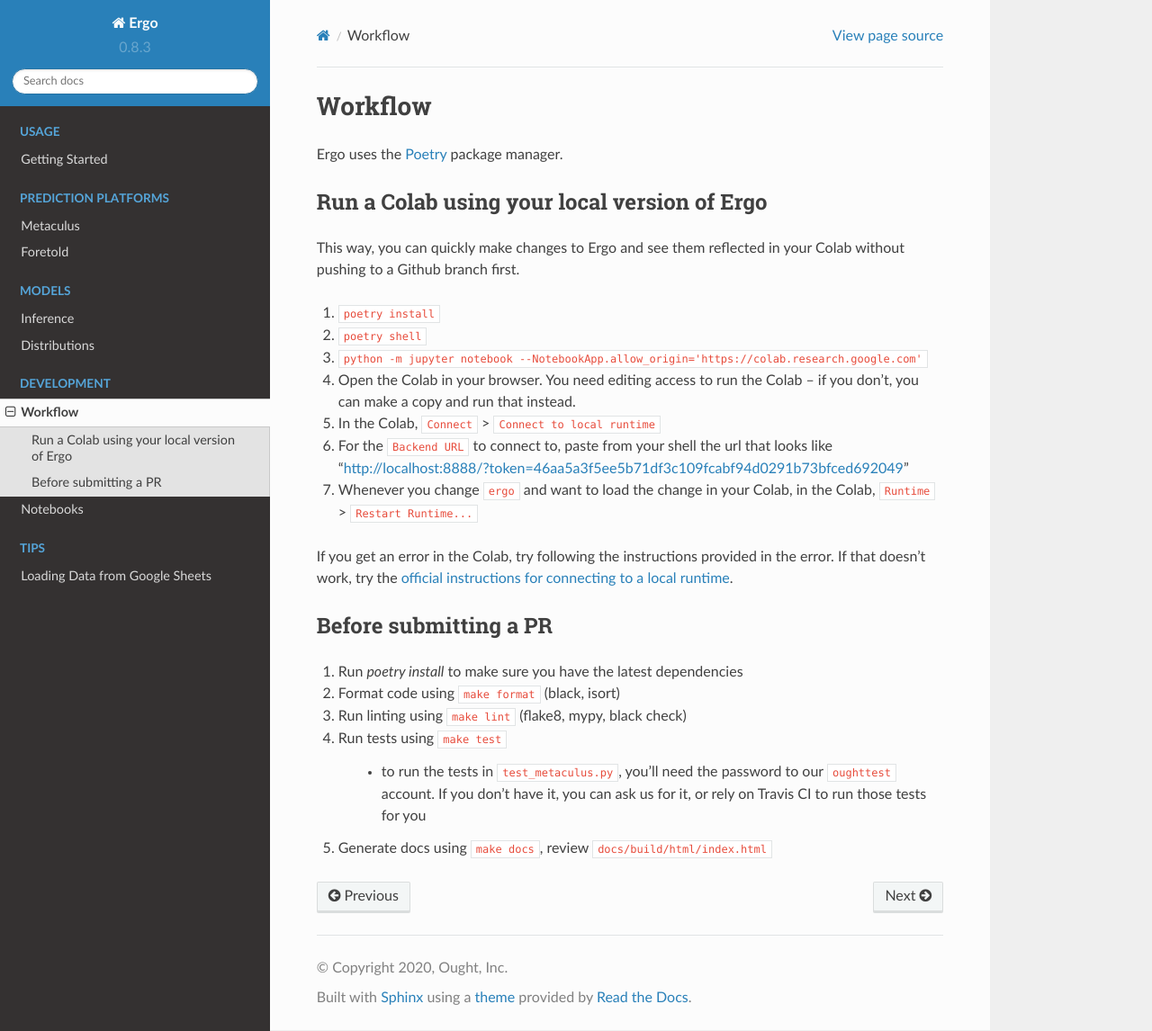
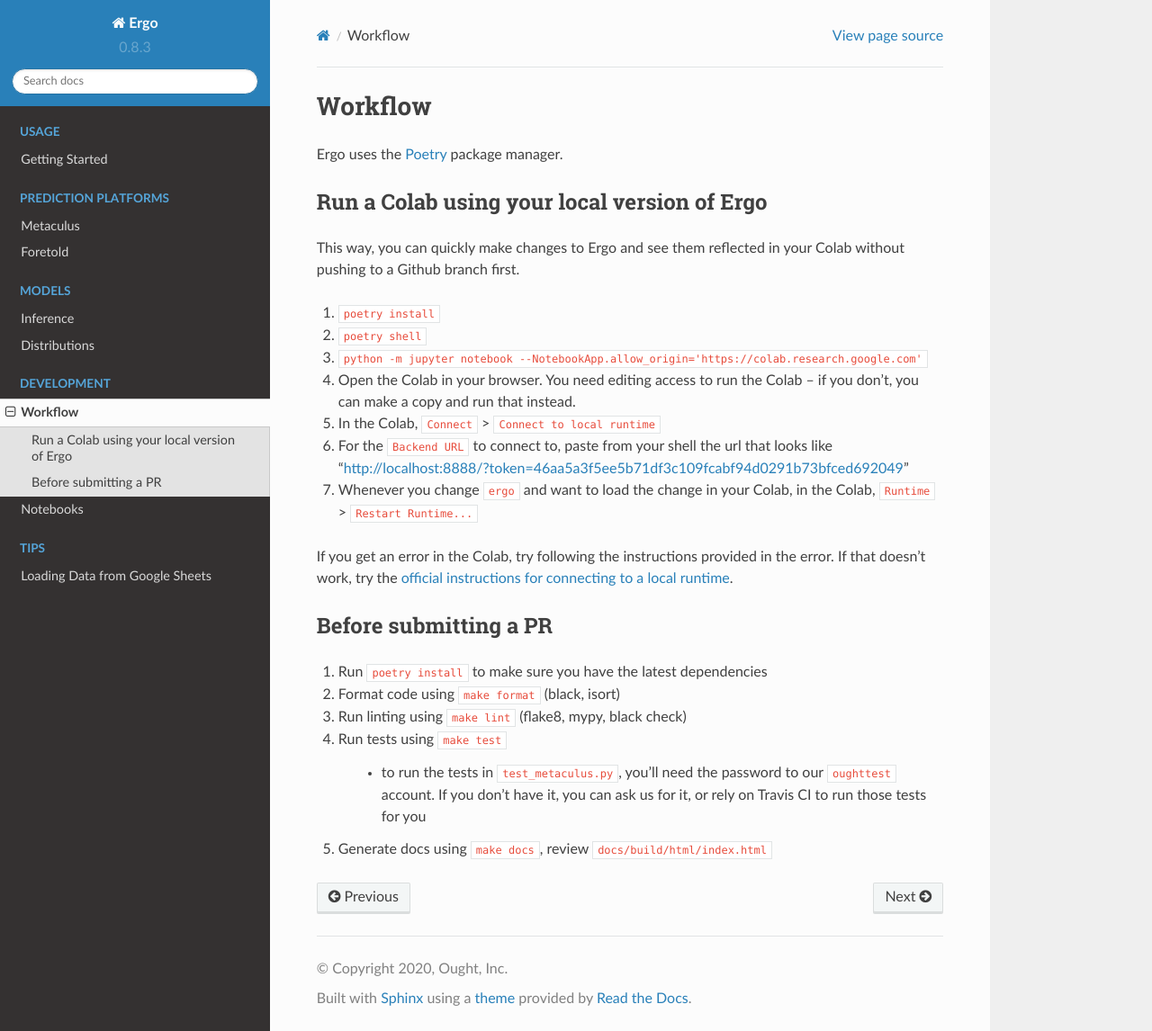
Before and after one commit to oughtinc/ergo, a Sphinx documentation site: the page built from docs/workflow.rst, in a window 1280 px wide and 1146 px high. Shown: the whole window at 90% size. Built offline with Sphinx 7.4.7 and the Read the Docs theme 2.0.0, drawn with Linux system fonts in a browser that asks for light colours.

```diff
--- a/docs/workflow.rst
+++ b/docs/workflow.rst
@@ -28,7 +28,7 @@ instructions for connecting to a local runtime`_.
 Before submitting a PR
 ~~~~~~~~~~~~~~~~~~~~~~
 
-1. Run `poetry install` to make sure you have the latest dependencies
+1. Run ``poetry install`` to make sure you have the latest dependencies
 2. Format code using ``make format`` (black, isort)
 3. Run linting using ``make lint`` (flake8, mypy, black check)
 4. Run tests using ``make test``
```
